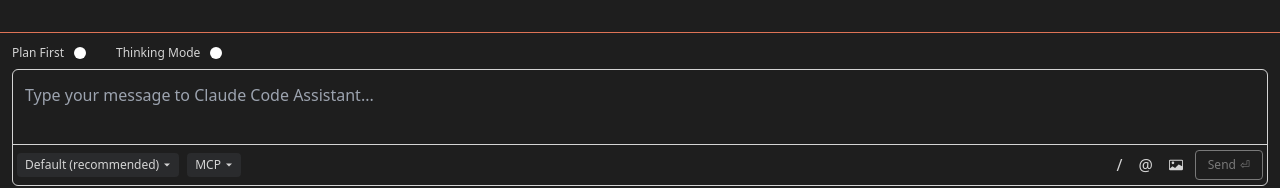
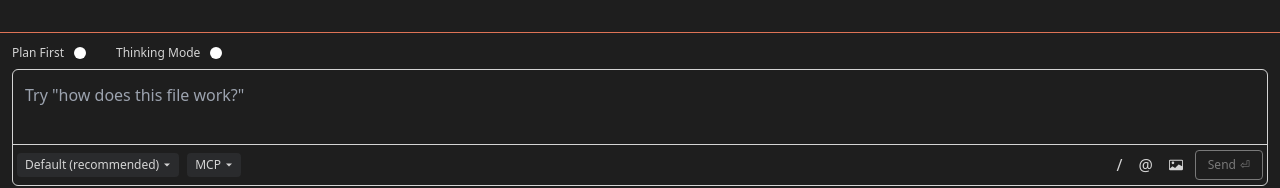
Before and after one commit to Alorse/claude-code-assistant, a React (Vite) app in the folder webview-ui/: page / in a window 1280 px wide. Shown: the part 602-790 px from the top of the page. Built offline with nearby package versions, Linux system fonts and the light colour scheme.

Commit message:
Add dynamic placeholder hints in InputArea component.

```diff
--- a/webview-ui/src/components/InputArea.tsx
+++ b/webview-ui/src/components/InputArea.tsx
@@ -28,6 +28,33 @@ const InputArea: React.FC<InputAreaProps> = ({
   const { postMessage } = useVSCode();
   const [localValue, setLocalValue] = useState(value);
   const textareaRef = useRef<HTMLTextAreaElement>(null);
+  // Dynamic placeholder hint logic for input area
+  // ${G} is the current file name, fallback to "this file" if not available
+  const getCurrentFileName = () => {
+    // Try to get from VSCode context if available, fallback to "this file"
+    // You can wire this up to your context/provider if you have file info
+    if ((window as any).vscodeCurrentFile) {
+      return (window as any).vscodeCurrentFile;
+    }
+    return "this file";
+  };
+
+  const getRandomHint = () => {
+    const G = getCurrentFileName();
+    const hints = [
+      "fix lint errors",
+      "fix typecheck errors",
+      `how does ${G} work?`,
+      `refactor ${G}`,
+      "how do I log an error?",
+      `edit ${G} to...`,
+      `write a test for ${G}`,
+      "create a util logging.py that...",
+    ];
+    return hints[Math.floor(Math.random() * hints.length)];
+  };
+
+  const [placeholderHint] = useState(getRandomHint());
 
   // Sync with parent value
   useEffect(() => {
@@ -138,7 +165,7 @@ const InputArea: React.FC<InputAreaProps> = ({
             value={localValue}
             onChange={handleInputChange}
             onKeyDown={handleKeyDown}
-            placeholder="Type your message to Claude Code Assistant..."
+            placeholder={`Try "${placeholderHint}"`}
             className="w-full bg-transparent text-input-foreground p-3 resize-none outline-none min-h-[68px] leading-relaxed"
             disabled={disabled}
             rows={1}
```
